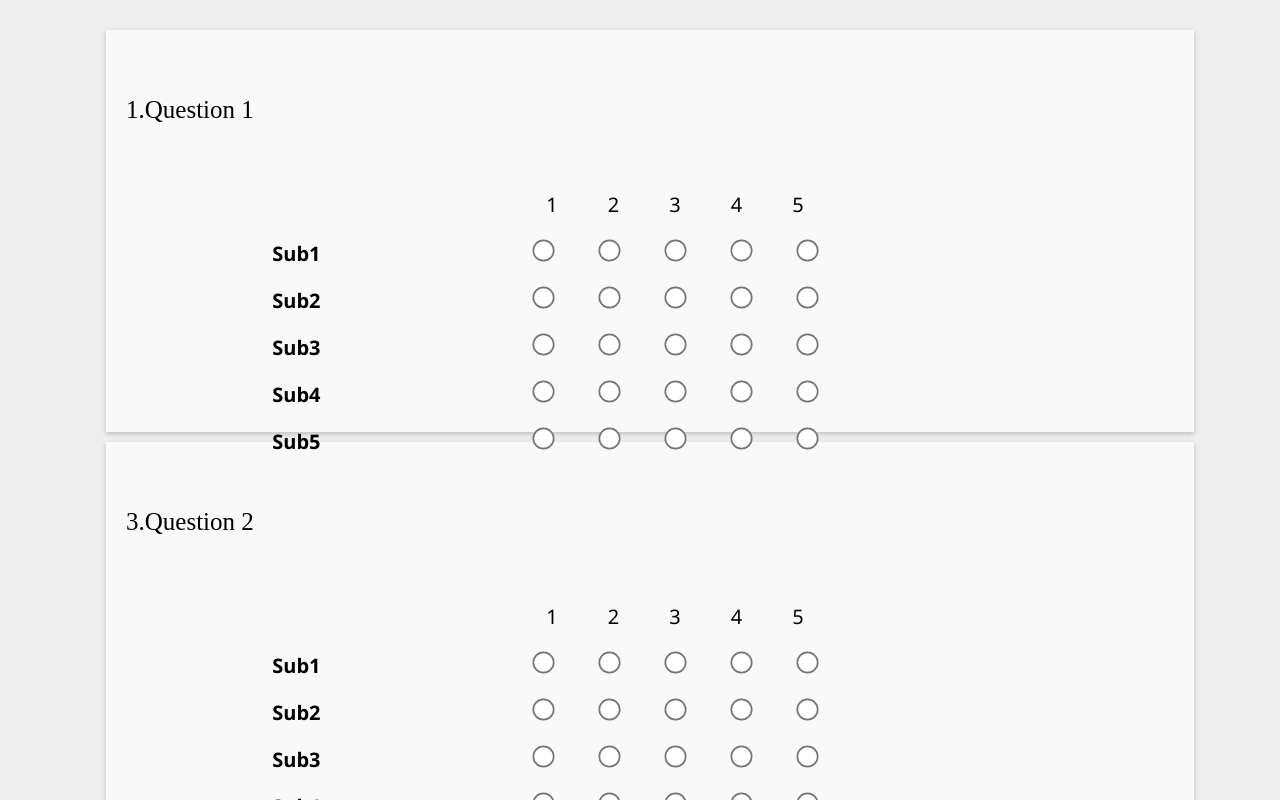
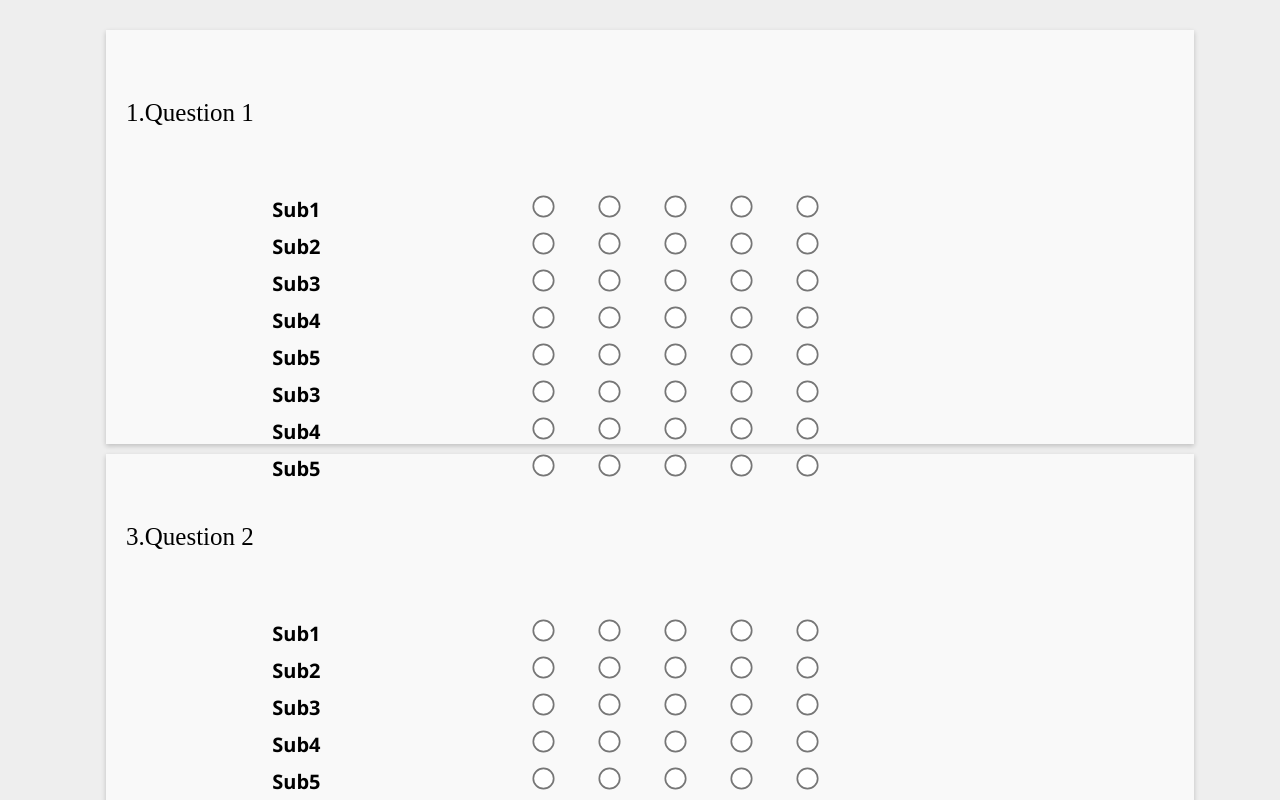
Before and after one commit to tawfeeq25/Student_Feedback, a React (Vite) app: page /feedback in a window 1280 px wide. Built offline with nearby package versions, Linux system fonts and the light colour scheme.

Commit message:
editing the mark section

```diff
--- a/src/pages/Feedback/feedback.jsx
+++ b/src/pages/Feedback/feedback.jsx
@@ -1,7 +1,7 @@
 import '../../styles/feed.css';//importing css for this page
 //feedback page code
 const question=['Question 1','Question 2','Question 3','Question 4','Question 5'];//set of question for feedback
-const subjects=['Sub1','Sub2','Sub3','Sub4','Sub5'];//set of subjects
+const subjects=['Sub1','Sub2','Sub3','Sub4','Sub5','Sub3','Sub4','Sub5'];//set of subjects
 var count=0;
 const Choice=(props)=>{
     return(<>
@@ -34,7 +34,6 @@ const Qs=(props)=>
                 </div>
                 <div id="choice">
                 <div id="mark">
-                <div id="markk"><span class="one">1</span><span class="two">2</span><span class="three">3</span><span class="four">4</span><span class="five">5</span></div><br/>
                <Choi/>
                 </div>
                 </div>
--- a/src/styles/feed.css
+++ b/src/styles/feed.css
@@ -31,15 +31,6 @@
     align-items: center;
 
 }
-#markk{
-    display: flex;
-    justify-content: center;
-}
-#markk span{
-    color:black;
-    font-size:20px;
-    margin-left:50px;
-}
 #quest p{
     font-family: 'Times New Roman', Times, serif;
     font-size: 25px;padding:20px;
@@ -48,7 +39,8 @@
 #ch{
     display: grid;
     grid-template-columns: 35% 65%;
-    margin-bottom:20px;
+    margin-bottom:10px;
+
 }
 #sub{
 
@@ -59,6 +51,10 @@
     height:100%;
     display:flex;
 }
+#mark{
+
+    height: auto;
+}
 input[type="radio"]{
 	cursor: pointer;
     transform:scale(1.7);
```
